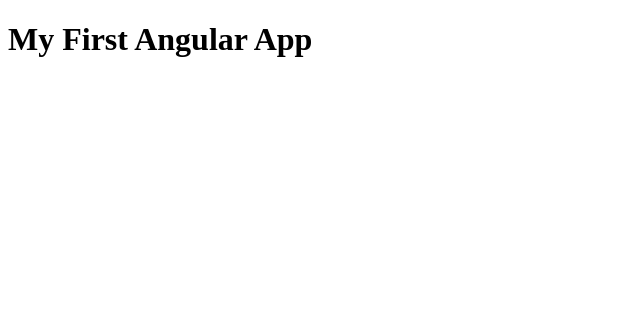
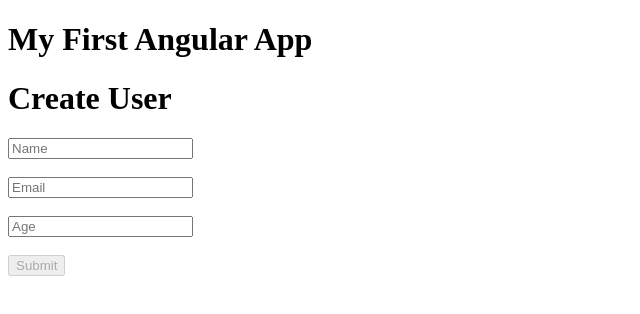
Before and after one commit to josemanuelborja/PRAC-FE-BE, an Angular app: page / in a window 1280 px wide. Shown: the top 314 px of the page, without its empty margins (0-640 px from the left). Built offline with nearby package versions, Linux system fonts and the light colour scheme.

Commit message:
feature: DAY 8 COMPLETE

```diff
--- a/src/app/day1/app.component.html
+++ /dev/null
@@ -1 +0,0 @@
-<h1>{{ title }} </h1>
--- a/src/app/day1/app.component.ts
+++ /dev/null
@@ -1,17 +0,0 @@
-import { Component } from '@angular/core';
-import { FormsModule } from '@angular/forms';
-import { CommonModule } from '@angular/common';
-import { NgIf } from '@angular/common';
-
-@Component({
-  selector: 'app-root',
-  standalone: true,
-  imports: [FormsModule, CommonModule, NgIf],
-  templateUrl: './app.component.html'
-})
-
-
-export class AppComponent {
-  title: string = 'My First Angular App';
-
-}
--- /dev/null
+++ b/src/app/day8/app.component.html
@@ -0,0 +1,33 @@
+<h1>{{ title }} </h1>
+
+<h1>Create User</h1>
+
+<input
+[(ngModel)]="name"
+placeholder="Name">
+
+<br><br>
+
+<input
+[(ngModel)]="email"
+placeholder="Email">
+
+<br><br>
+
+<input
+type="number"
+[(ngModel)]="age"
+placeholder="Age">
+
+<br><br>
+
+<button
+(click)="createUser()"
+[disabled]="!name.trim() || !email.trim() || loading">
+Submit
+</button>
+
+
+<p *ngIf="loading">Submitting...</p>
+<p *ngIf="success" style="color:green">{{ success }}</p>
+<p *ngIf="error" style="color:red">{{ error }}</p>
--- /dev/null
+++ b/src/app/day8/app.component.ts
@@ -0,0 +1,76 @@
+import { Component } from '@angular/core';
+import { FormsModule } from '@angular/forms';
+import { CommonModule } from '@angular/common';
+import { HttpClientModule } from '@angular/common/http';
+import { UserService } from '../services/user.services';
+
+@Component({
+  selector: 'app-root',
+  standalone: true,
+  imports: [FormsModule, CommonModule, HttpClientModule],
+  templateUrl: './app.component.html'
+})
+
+
+export class AppComponent {
+  title: string = 'My First Angular App';
+
+  name = '';
+  email = '';
+  age:number | null = null;
+
+  loading = false;
+  success = '';
+  error = '';
+
+  constructor(private userService: UserService){}
+
+  createUser(){
+
+    if(
+    this.name.trim()==='' ||
+    this.email.trim()===''
+    ){
+    return;
+    }
+
+    this.loading = true;
+
+    this.success='';
+    this.error='';
+
+    const newUser = {
+      name: this.name,
+      email: this.email,
+      age: this.age
+    };
+
+    this.userService
+    .createUser(newUser)
+    .subscribe({
+
+    next:()=>{
+
+    this.success='User created successfully';
+
+    this.name=''
+    this.email=''
+
+    this.loading=false;
+
+    },
+
+    error:()=>{
+
+    this.error='Failed to create user';
+
+    this.loading=false;
+
+    }
+
+    });
+
+    }
+
+
+}
--- /dev/null
+++ b/src/app/services/user.services.ts
@@ -0,0 +1,21 @@
+import { Injectable } from '@angular/core';
+import { HttpClient } from '@angular/common/http';
+
+@Injectable({
+ providedIn:'root'
+})
+export class UserService{
+
+constructor(
+ private http: HttpClient
+){}
+
+createUser(user:any){
+ return this.http.post(
+ 'https://jsonplaceholder.typicode.com/users',
+ user
+ );
+}
+
+
+}
--- a/src/main.ts
+++ b/src/main.ts
@@ -1,7 +1,7 @@
 import { bootstrapApplication } from '@angular/platform-browser';
 import { appConfig } from './app/app.config';
 import { App } from './app/app';
-import { AppComponent } from './app/day1/app.component';
+import { AppComponent } from './app/day8/app.component';
 
 bootstrapApplication(AppComponent, appConfig)
   .catch((err) => console.error(err));
```
Also changed, not shown: src/app/day8/app.component.scss (added).
